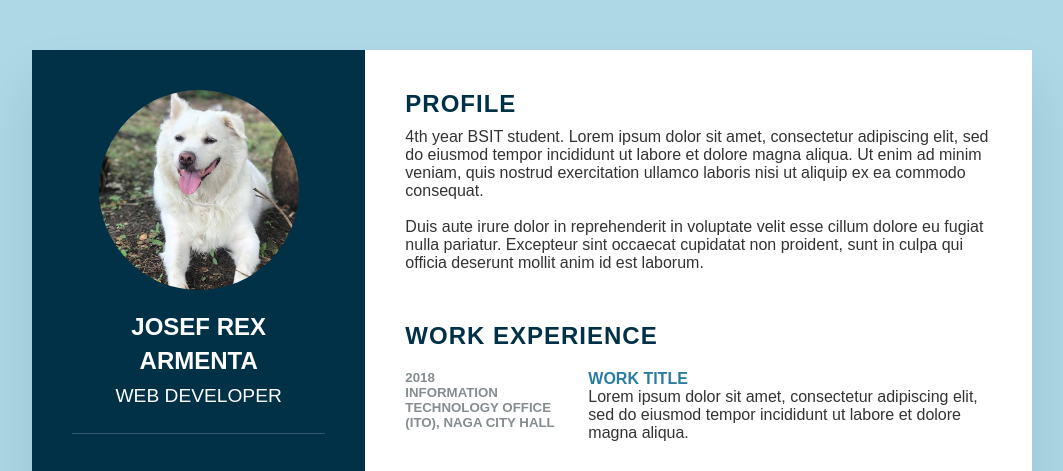
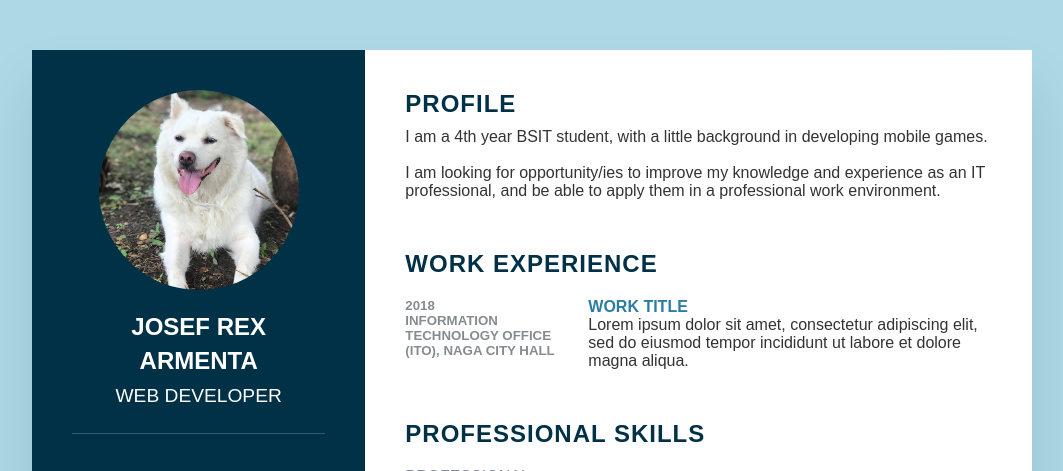
Before and after one commit to josefreaks/Resume, a plain HTML site: page index.html in a window 1280 px wide. Shown: the top 471 px of the page, without its empty margins (108-1171 px from the left). Drawn offline with Linux system fonts and the light colour scheme; a web font is replaced by a local one.

Commit message:
Update index.html

```diff
--- a/index.html
+++ b/index.html
@@ -80,14 +80,10 @@
                 <div class="about">
                     <h2 class="title2">Profile</h2>
                     <p>
-                        4th year BSIT student.
-
-                        Lorem ipsum dolor sit amet, consectetur adipiscing elit, sed do eiusmod
-                        tempor incididunt ut labore et dolore magna aliqua. Ut enim ad minim veniam,
-                        quis nostrud exercitation ullamco laboris nisi ut aliquip ex ea commodo
-                        consequat.<br><br>Duis aute irure dolor in reprehenderit in voluptate velit esse
-                        cillum dolore eu fugiat nulla pariatur. Excepteur sint occaecat cupidatat non
-                        proident, sunt in culpa qui officia deserunt mollit anim id est laborum.
+                        I am a 4th year BSIT student, with a little background in developing
+                        mobile games.<br><br>I am looking for opportunity/ies to improve my knowledge
+                        and experience as an IT professional, and be  able to apply them
+                        in a professional work environment.
                     </p>
                 </div>
                 <div class="about">
```
